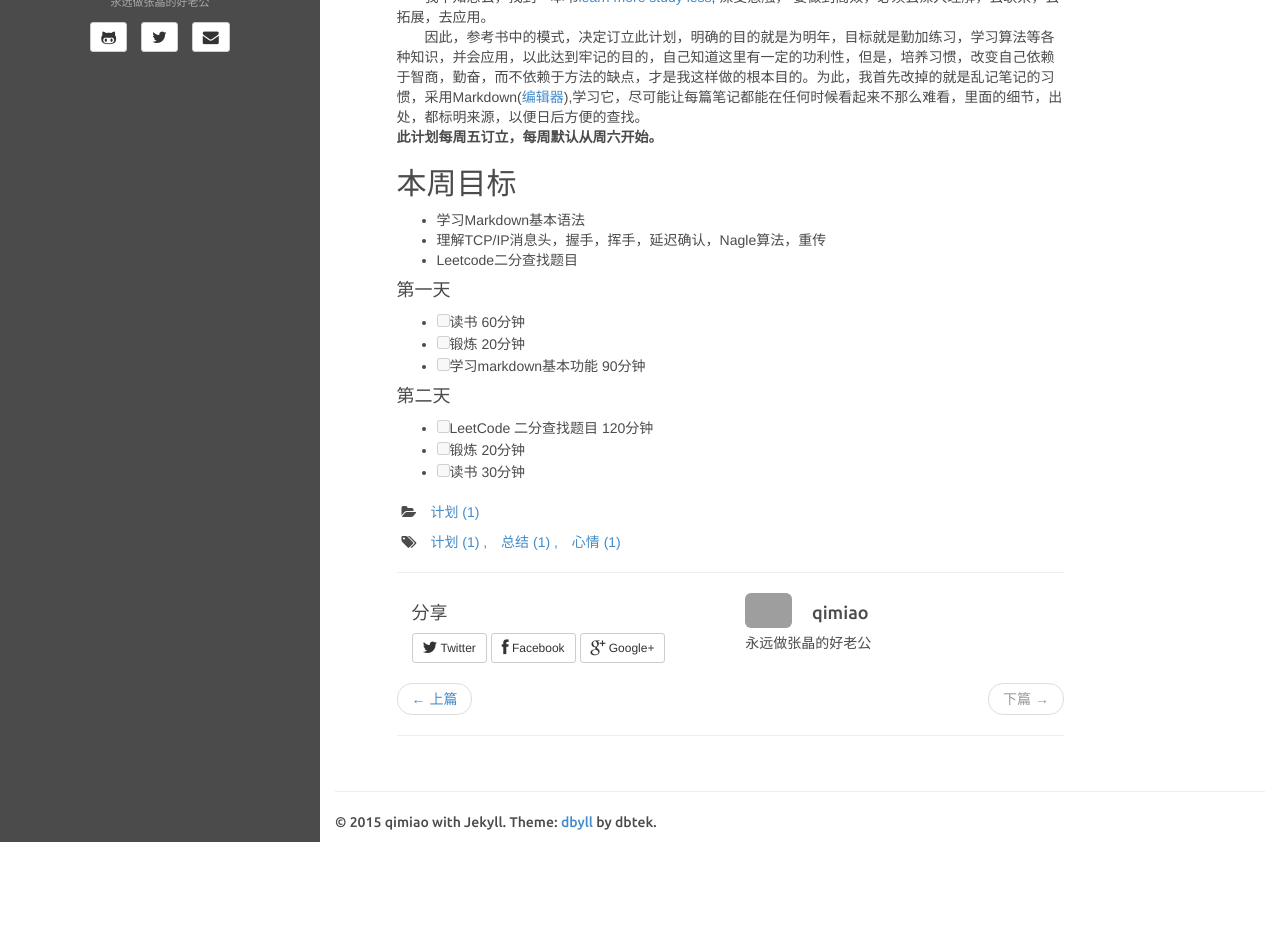
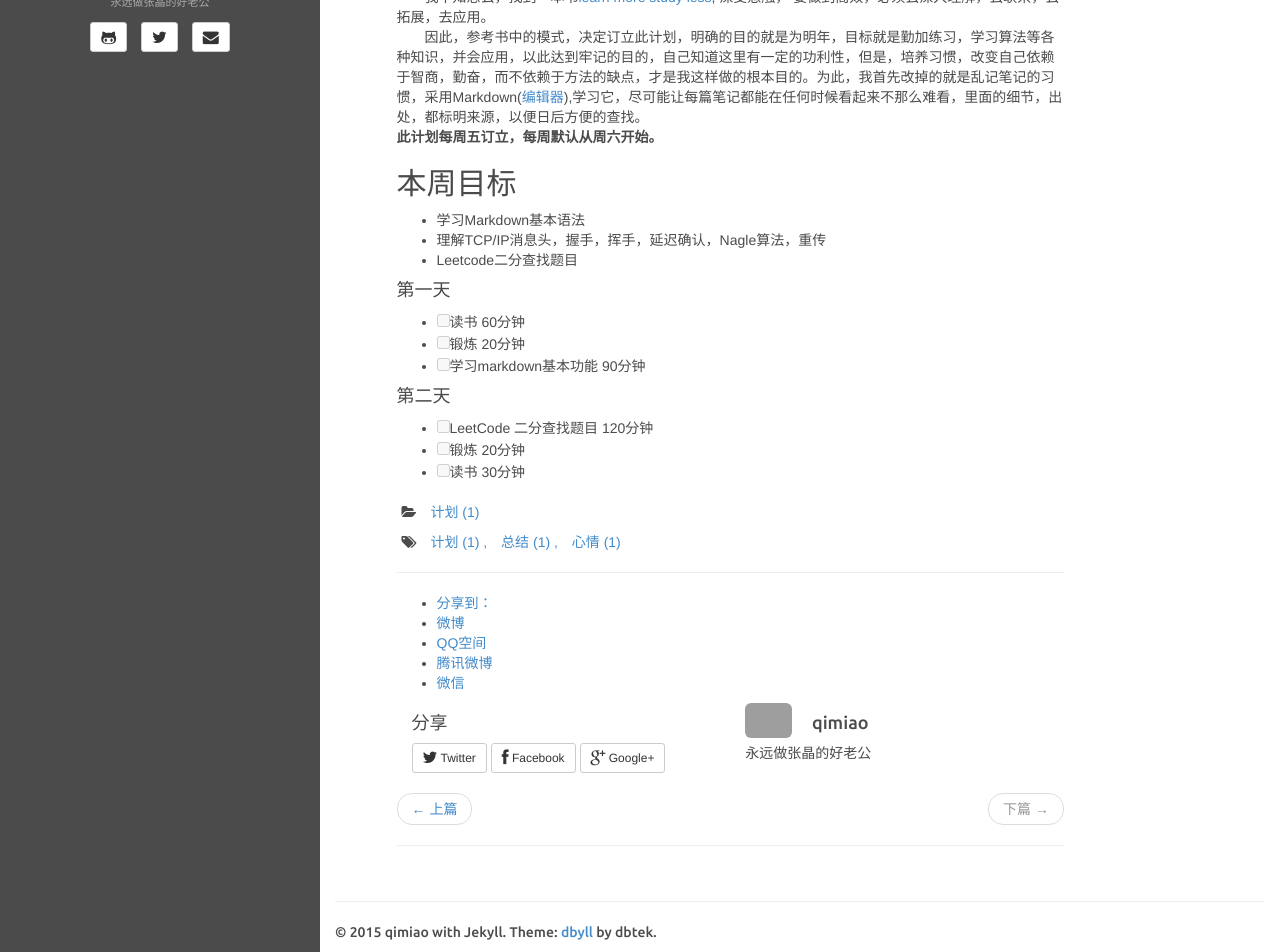
Before and after one commit to qimiaoguo/qimiaoguo.github.io, a Jekyll site: the page built from _posts/2015-11-08-第一篇.md, in a window 1280 px wide and 1254 px high. Shown: the part 302-1254 px from the top of the window. Built offline with Jekyll 4.4.1, drawn with Linux system fonts in a browser that asks for light colours; comment, search, counter and statistics services are not loaded; grey boxes are pictures that could not be loaded.

Commit message:
hello

```diff
--- a/_includes/post.html
+++ b/_includes/post.html
@@ -62,7 +62,21 @@
 		{% endunless %}
 
 		<hr>
+        <div class="ds-share" data-thread-key="{{ page.id }}" data-title="{{ page.title }}" data-images="" data-content="我分享了一篇文章[{{ page.title }}]" data-url="qimiaoguo.github.io/{{ page.url }}">
+            <div class="ds-share-inline">
+              <ul  class="ds-share-icons-16">
 
+                <li data-toggle="ds-share-icons-more"><a class="ds-more" href="javascript:void(0);">分享到：</a></li>
+                <li><a class="ds-weibo" href="javascript:void(0);" data-service="weibo">微博</a></li>
+                <li><a class="ds-qzone" href="javascript:void(0);" data-service="qzone">QQ空间</a></li>
+                <li><a class="ds-qqt" href="javascript:void(0);" data-service="qqt">腾讯微博</a></li>
+                <li><a class="ds-wechat" href="javascript:void(0);" data-service="wechat">微信</a></li>
+
+              </ul>
+              <div class="ds-share-icons-more">
+              </div>
+            </div>
+         </div>
 		<div>
       <section class="share col-sm-6">
         <h4 class="section-title">分享</h4>
```
